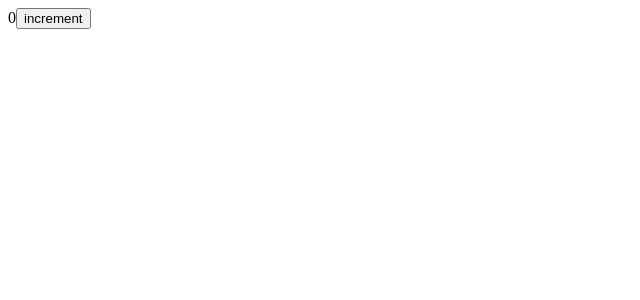
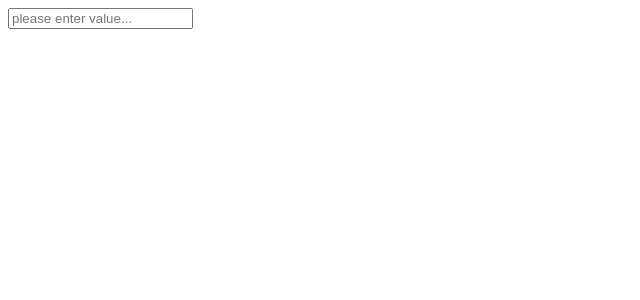
Before and after one commit to Marina8989/history_React_practice, a React (Create React App) app: page / in a window 1280 px wide. Shown: the top 300 px of the page, without its empty margins (0-640 px from the left). Built offline with nearby package versions, Linux system fonts and the light colour scheme.

Commit message:
react hooks test

```diff
--- a/src/App.js
+++ b/src/App.js
@@ -1,16 +1,30 @@
 import React, {useState} from 'react';
 
 export default function App() {
-   const [counter, setCounter] = useState(0);
+   const [value, setValue] = useState('');
+   const [list, setList] = useState([])
 
-   const handleIncrement = () => {
-     setCounter(counter + 1);
+   const handleValue = (e) => {
+      const newValue = e.target.value;
+      setValue(newValue);
+      const newArr = [...list, newValue]
+      setList(newArr)
+      console.log('list', list)
+      console.log('value',value)
+   }
+   const handleSubmit = (e) => {
+    e.preventDefault();
+    setValue('')
    }
 
    return(
      <div>
-       {counter}
-       <button onClick={handleIncrement}>increment</button>
+     <form onSubmit={handleSubmit}>
+       <input placeholder='please enter value...' onChange={handleValue} value={value}/>
+     </form>
+       {list.map(item => {
+         <li key={item}>{item}</li>
+       })}
      </div>
    )
 }
```
